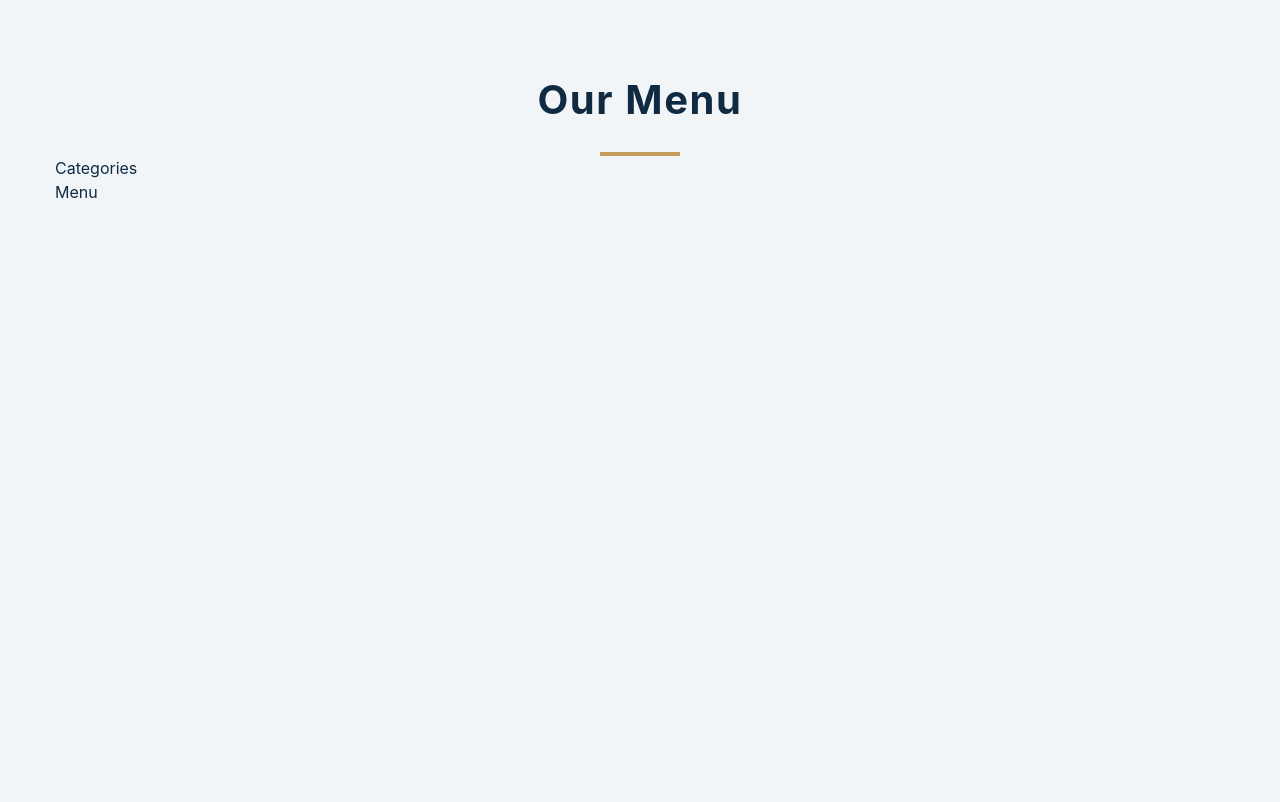
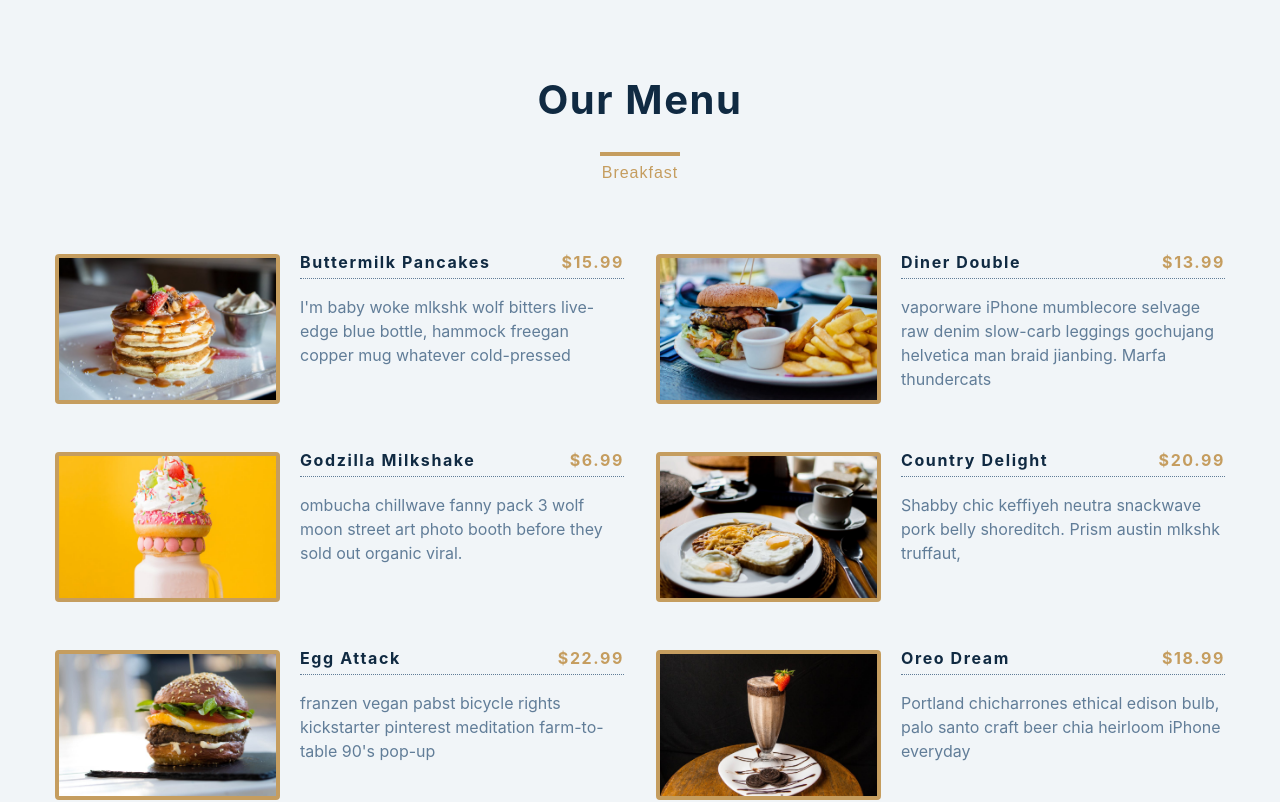
Before and after one commit to omar-zeineddine/react-mini-projects, a React (Vite) app: page / in a window 1280 px wide. Shown: the top 802 px of the page. Built offline with nearby package versions, Linux system fonts and the light colour scheme.

Commit message:
feat - filter menu categories manually

```diff
--- a/src/App.jsx
+++ b/src/App.jsx
@@ -7,6 +7,11 @@ function App() {
   const [menuItems, setMenuItems] = useState(items);
   const [categories, setCategories] = useState([]);
 
+  // manual method
+  const filterItems = (category) => {
+    const newItems = items.filter((item) => item.category === category);
+    setMenuItems(newItems);
+  };
   return (
     <main>
       <section className="menu section">
@@ -14,8 +19,8 @@ function App() {
           <h2>our menu</h2>
         </div>
         <div className="underline"></div>
-        <Categories />
-        <Menu />
+        <Categories filterItems={filterItems} />
+        <Menu items={menuItems} />
       </section>
     </main>
   );
--- a/src/Categories.jsx
+++ b/src/Categories.jsx
@@ -1,7 +1,18 @@
 import React from "react";
 
-const Categories = () => {
-  return <div>Categories</div>;
+const Categories = ({ filterItems }) => {
+  return (
+    <div className="btn-container">
+      <button
+        className="filter-btn"
+        onClick={() => {
+          filterItems("breakfast");
+        }}
+      >
+        breakfast
+      </button>
+    </div>
+  );
 };
 
 export default Categories;
--- a/src/Menu.jsx
+++ b/src/Menu.jsx
@@ -1,7 +1,25 @@
 import React from "react";
 
-const Menu = () => {
-  return <div>Menu</div>;
+const Menu = ({ items }) => {
+  return (
+    <div className="section-center">
+      {items.map((menuItem) => {
+        const { id, title, img, price, desc } = menuItem;
+        return (
+          <article key={id} className="menu-item">
+            <img src={img} alt={title} className="photo" />
+            <div className="item-info">
+              <header>
+                <h4>{title}</h4>
+                <h4 className="price">${price}</h4>
+              </header>
+              <p className="item-text">{desc}</p>
+            </div>
+          </article>
+        );
+      })}
+    </div>
+  );
 };
 
 export default Menu;
```
